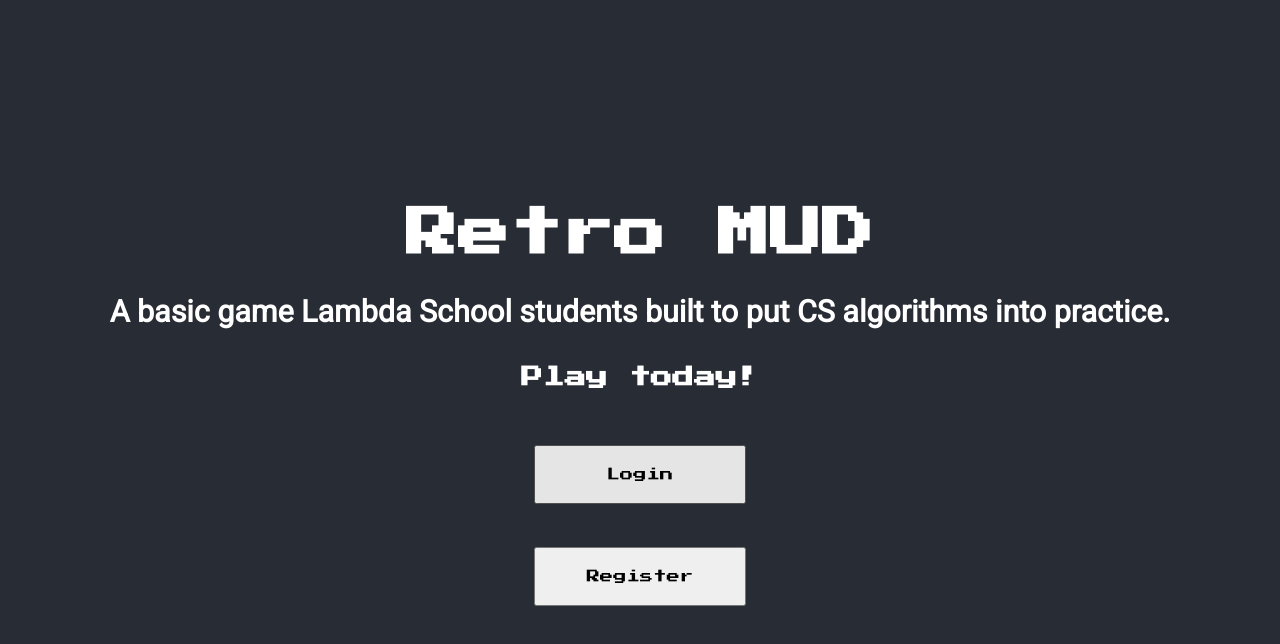
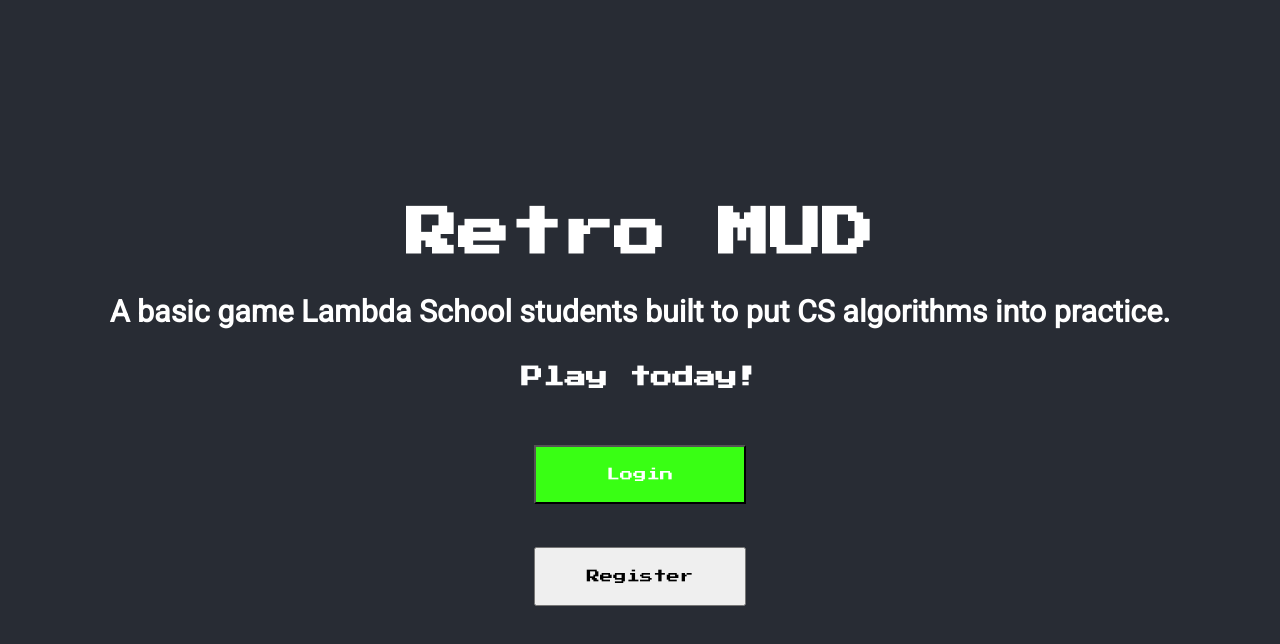
Before and after one commit to team-p21/frontend, a React (Create React App) app in the folder client/: page / in a window 1280 px wide. In both pictures the pointer is over the button "Login". Shown: the top 644 px of the page. Built offline with nearby package versions, Linux system fonts and the light colour scheme.

Commit message:
Added some hovering styling to the button

```diff
--- a/client/src/App.css
+++ b/client/src/App.css
@@ -33,4 +33,11 @@
   width: 20%;
   padding: 2%;
   margin: 2%;
+  -webkit-transition-duration: 0.4s;
+  transition-duration: 0.4s;
 }
+
+button:hover {
+  background-color: #39ff14;
+  color: white;
+}
```
